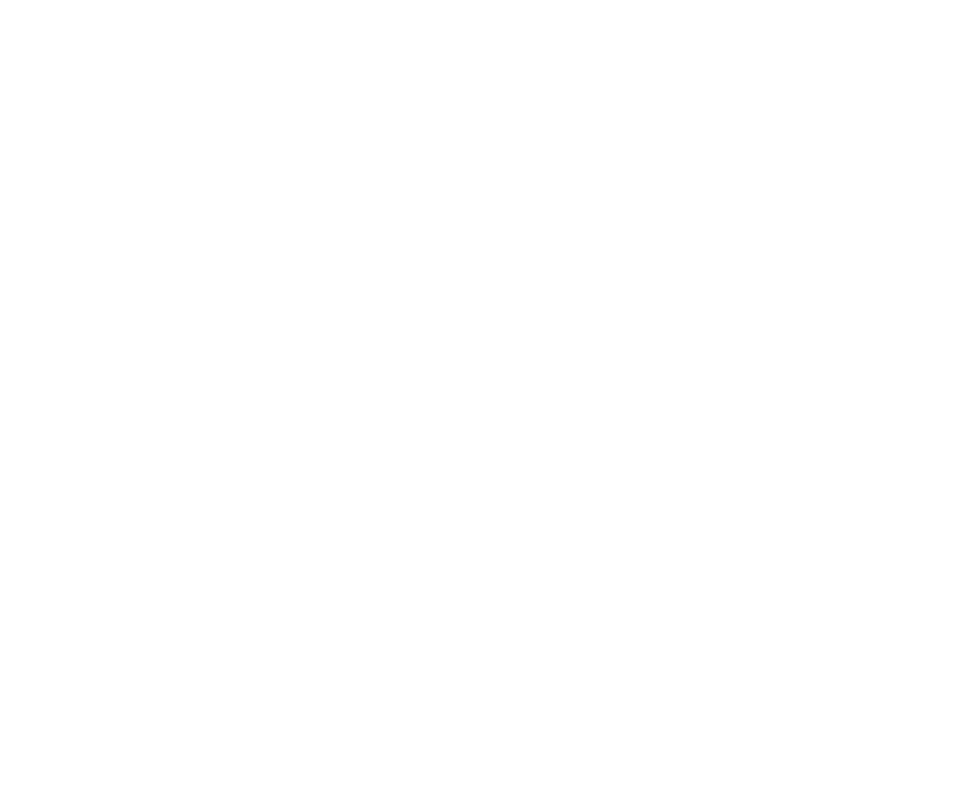
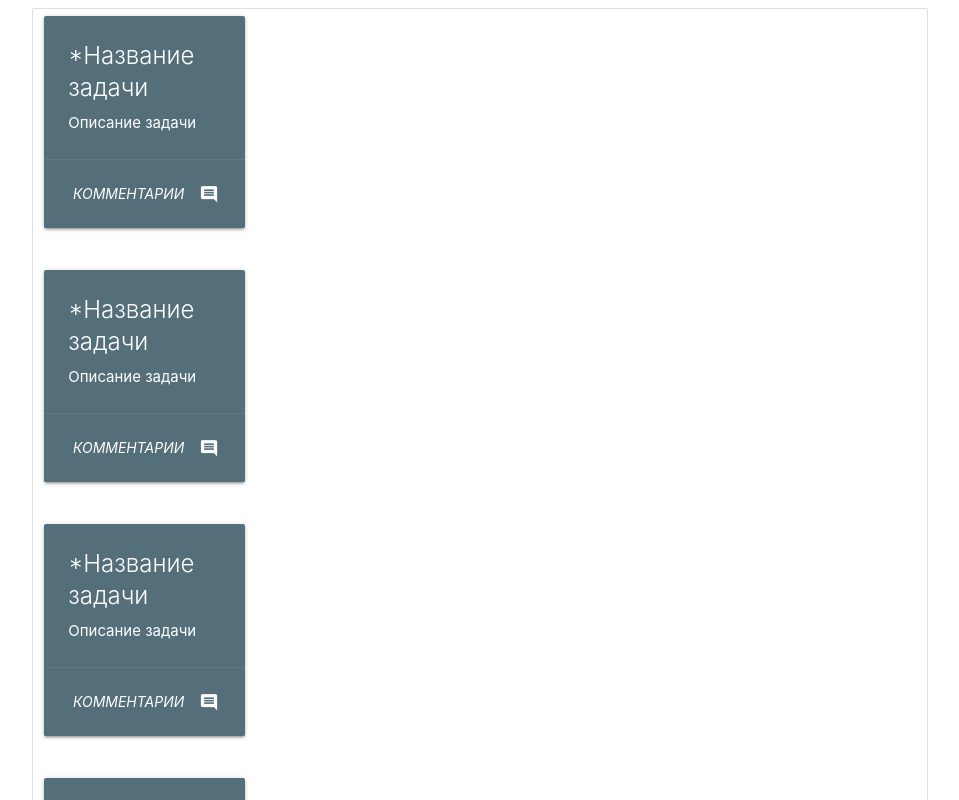
Before and after one commit to dragonfishdev/soa-app, a React (Create React App) app in the folder client/: page / in a window 1280 px wide. Before the commit this address had no page. Shown: the top 800 px of the page, without its empty margins (160-1119 px from the left). Built offline with nearby package versions, Linux system fonts and the light colour scheme.

Commit message:
Added tasks page

```diff
--- a/client/public/index.html
+++ b/client/public/index.html
@@ -5,7 +5,7 @@
   <meta name="viewport" content="width=device-width, initial-scale=1" />
 
   <!-- Placeholder Icon -->
-  <link rel="icon" href="logo.png" />
+  <link href="https://fonts.googleapis.com/icon?family=Material+Icons" rel="stylesheet">
 
   <!-- Fonts and External Resources -->
   <title>MyTasks</title>
--- /dev/null
+++ b/client/src/components/Task.js
@@ -0,0 +1,22 @@
+export const Task = () => {
+  return (
+    <div className="row">
+      <div className="col s12 m3">
+        <div className="card blue-grey darken-1">
+          <div className="card-content white-text">
+            <span className="card-title">*Название задачи</span>
+            <p>Описание задачи</p>
+          </div>
+          <div className="card-action">
+            <i className="btn-flat white-text">
+              <div className="row valign-wrapper">
+                Комментарии
+                <i class="material-icons small right">comment</i>
+              </div>
+            </i>
+          </div>
+        </div>
+      </div>
+    </div>
+  );
+}
--- /dev/null
+++ b/client/src/pages/TasksPage.js
@@ -0,0 +1,12 @@
+import { Task } from "../components/Task"
+
+export const TasksPage = () => {
+  return (
+    <ul class="collection">
+      <Task />
+      <Task />
+      <Task />
+      <Task />
+    </ul>
+  )
+}
--- a/client/src/routes.js
+++ b/client/src/routes.js
@@ -1,11 +1,12 @@
 import { Route, Routes } from "react-router-dom"
-
 import { LoginPage } from './pages/LoginPage'
+import { TasksPage } from "./pages/TasksPage"
 
 export const useRoutes = () => {
   return (
     <Routes>
-      <Route path="/login" exact element={<LoginPage />} />
+      <Route path="/login" exact element={ <LoginPage /> } />
+      <Route path="/" exact element={ <TasksPage /> } />
     </Routes>
   )
 }
```
Also changed, not shown: client/src/components/TasksStack.js (added).
